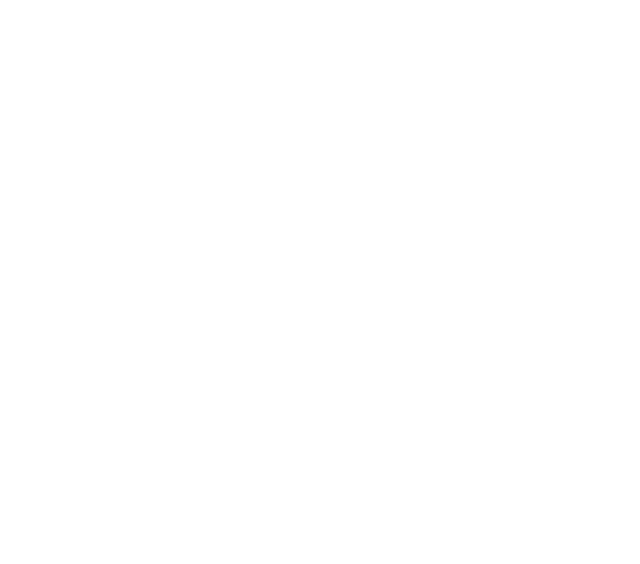
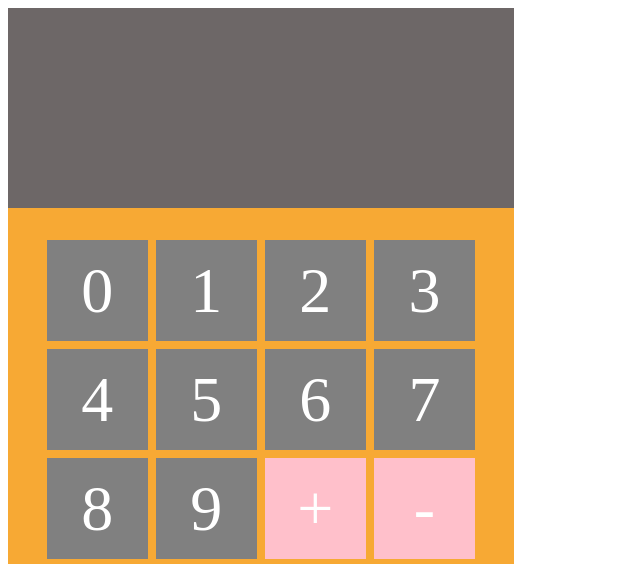
Before and after one commit to OrN2006/Visual-calculator, a plain HTML site: page index.html in a window 1280 px wide. Shown: the top 564 px of the page, without its empty margins (0-640 px from the left). Drawn offline with Linux system fonts and the light colour scheme.

Commit message:
creating a generic simple look to the calculator

```diff
--- a/index.html
+++ b/index.html
@@ -8,6 +8,10 @@
     <script src="./script.js" defer></script>
 </head>
 <body>
+    <div class="calc-container">
+        <div class="result-container"></div>
+        <div class="buttons-container"></div>
+    </div>
 
 </body>
 </html>
--- a/script.js
+++ b/script.js
@@ -0,0 +1,23 @@
+
+const buttonContainer = document.querySelector(".buttons-container");
+
+function createButtons() {
+    for (let i = 0; i < 10; i++) {
+        createButtonAndAppend(i, "calc-button");
+    }
+
+    const OPERATORS = ["+", "-", "*", "/", "=", "clear"]
+
+    for (op of OPERATORS) {
+        createButtonAndAppend(op, "operand-button");
+    }
+}
+
+function createButtonAndAppend(text, buttoClass) {
+    const calcButton = document.createElement("div");
+    calcButton.classList.add(buttoClass);
+    calcButton.textContent = text;
+    buttonContainer.appendChild(calcButton);
+}
+
+createButtons();
--- a/style.css
+++ b/style.css
@@ -0,0 +1,51 @@
+* {
+    box-sizing: border-box;
+}
+
+.calc-container {
+    width: 40%;
+    background-color: yellow;
+    display: flex;
+    flex-direction: column;
+}
+
+.result-container {
+    background-color: rgb(109, 103, 103);
+    height: 200px;
+}
+
+.buttons-container {
+    background-color: rgb(247, 169, 52);
+    padding: 2rem 0;
+    display: flex;
+    flex-wrap: wrap;
+    align-content: center;
+    justify-content: center;
+    gap: 0.5rem;
+
+}
+
+.calc-button,
+.operand-button {
+    flex-basis: 20%;
+    aspect-ratio: 1 / 1;
+    color: white;
+    font-size: 4rem;
+    display: flex;
+    justify-content: center;
+    align-items: center;
+}
+
+.calc-button:hover, .operand-button:hover{
+    cursor: pointer;
+    filter: brightness(90%);
+}
+
+.calc-button {
+    background-color: gray;
+}
+
+
+.operand-button{
+    background-color: pink;
+}
```
